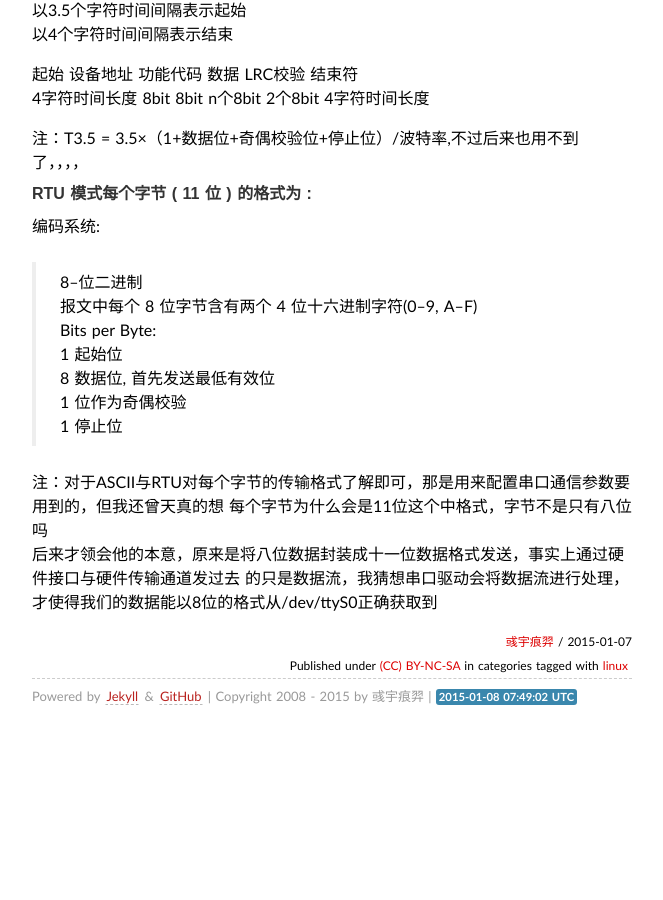
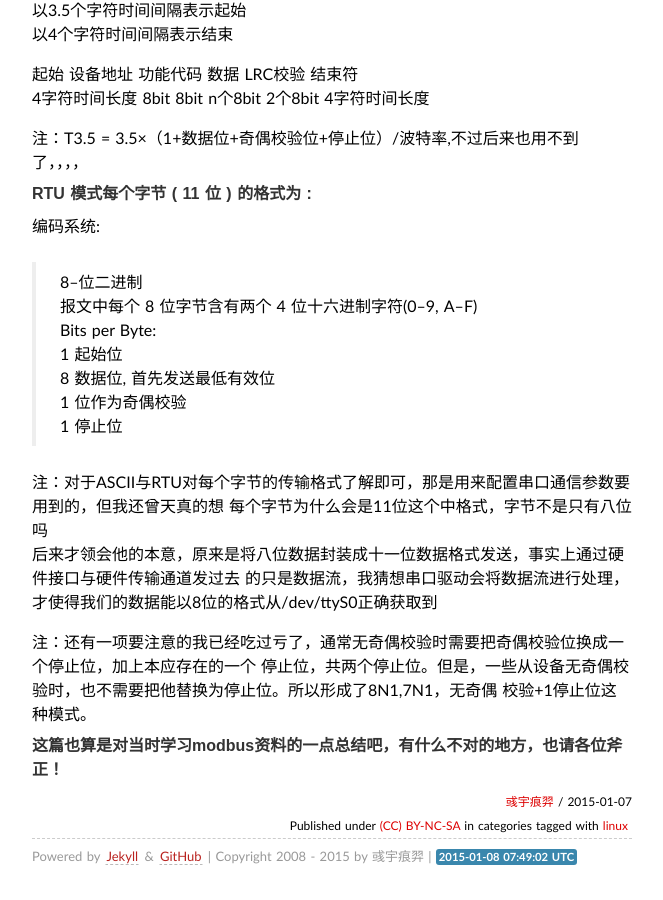
Before and after one commit to zhaoguangqiang/oldBlog, a Jekyll site: the page built from _posts/2015/2015-01-07-serial-rs485-2.markdown, in a window 1280 px wide and 900 px high, scrolled down 1875 px. Shown: the whole window, without its empty margins (308-971 px from the left). Built offline with Jekyll 4.4.1, drawn with Linux system fonts in a browser that asks for light colours; some web fonts are replaced; Markdown is read by kramdown in place of the engine named in the settings; comment, search, counter and statistics services are not loaded; before the commit the page ends 2615 px from its top, so only the background shows below that.

Commit message:
2015-01-07-serial-rs485-2update

```diff
--- a/_posts/2015/2015-01-07-serial-rs485-2.markdown
+++ b/_posts/2015/2015-01-07-serial-rs485-2.markdown
@@ -89,3 +89,9 @@ tags: linux
   每个字节为什么会是11位这个中格式，字节不是只有八位吗
   后来才领会他的本意，原来是将八位数据封装成十一位数据格式发送，事实上通过硬件接口与硬件传输通道发过去
   的只是数据流，我猜想串口驱动会将数据流进行处理，才使得我们的数据能以8位的格式从/dev/ttyS0正确获取到
+
+  注：还有一项要注意的我已经吃过亏了，通常无奇偶校验时需要把奇偶校验位换成一个停止位，加上本应存在的一个
+  停止位，共两个停止位。但是，一些从设备无奇偶校验时，也不需要把他替换为停止位。所以形成了8N1,7N1，无奇偶
+  校验+1停止位这种模式。
+
+####这篇也算是对当时学习modbus资料的一点总结吧，有什么不对的地方，也请各位斧正！
```
Also changed, not shown: 1 other file.
